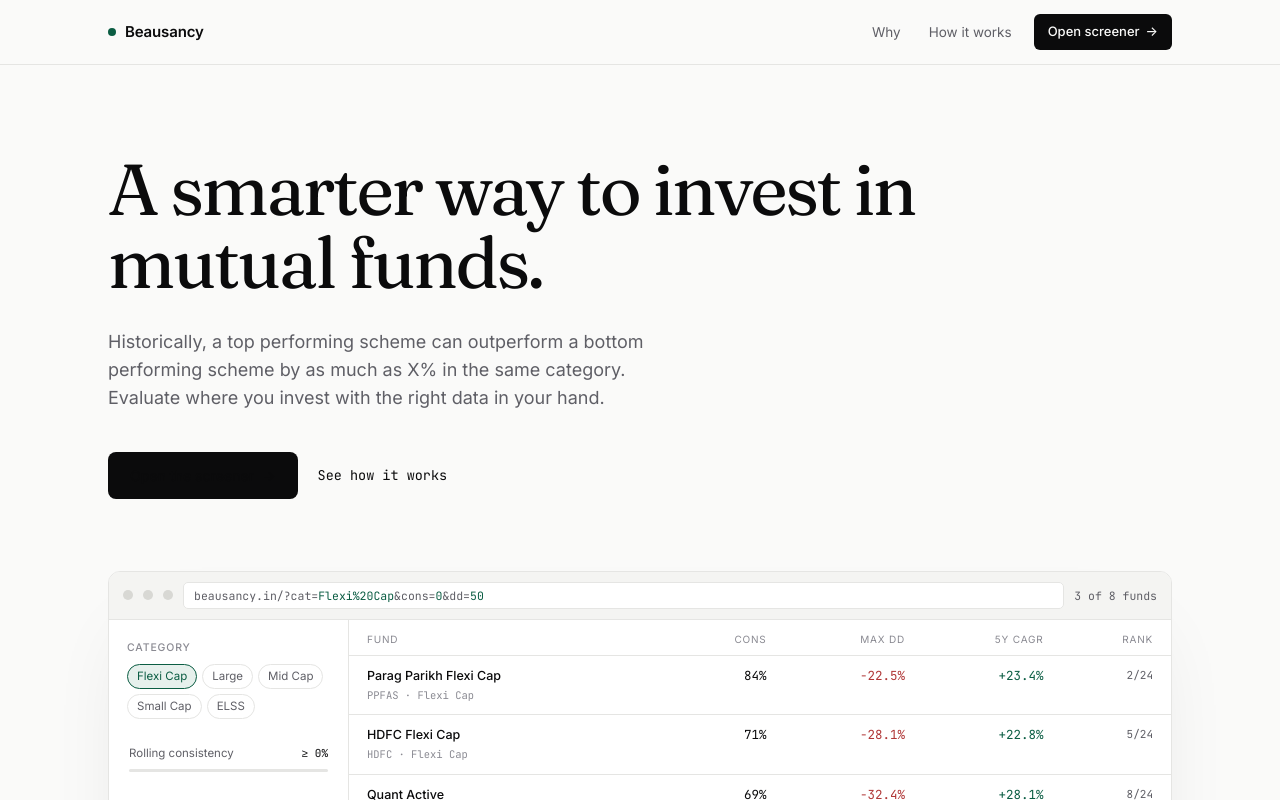
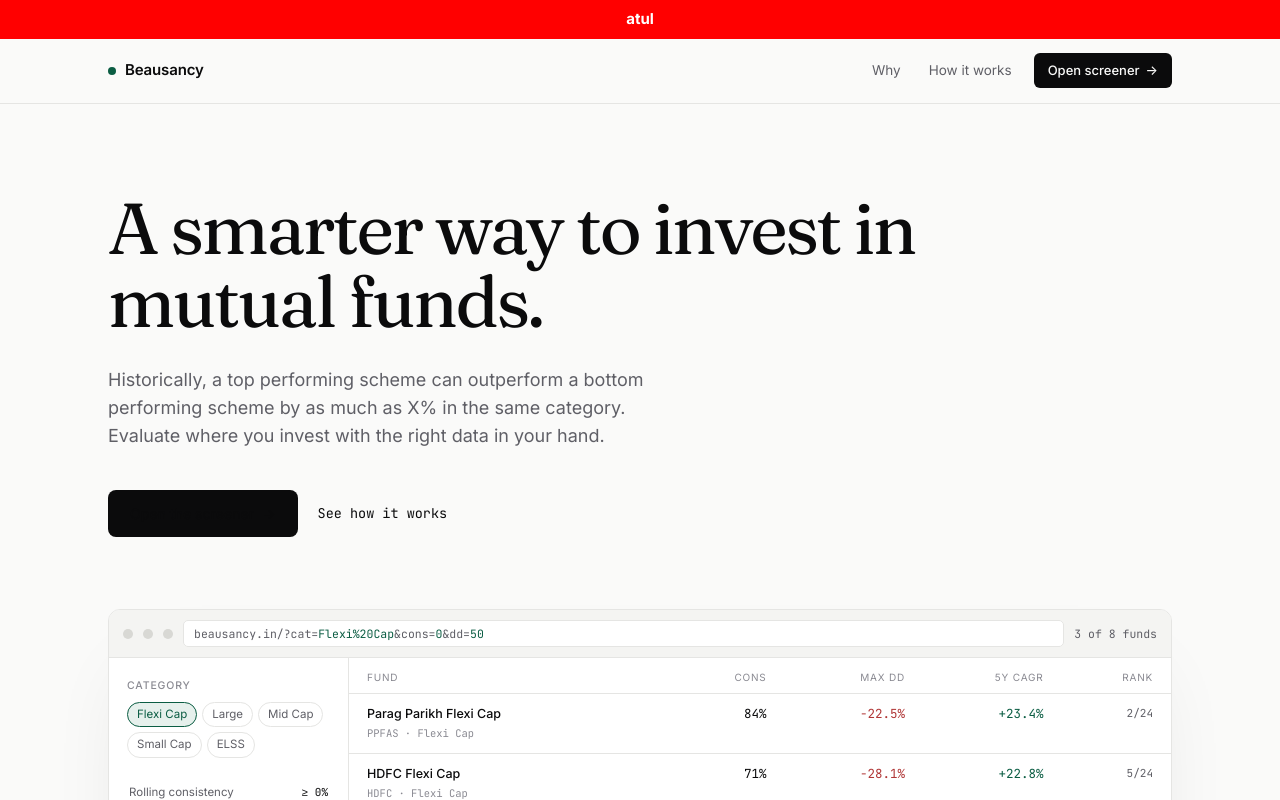
Before and after one commit to AtulS123/beausancy, a Next.js app: page / in a window 1280 px wide. Built offline with nearby package versions, Linux system fonts and the light colour scheme.

Commit message:
test: add atul banner to verify deployment

```diff
--- a/src/pages/index.tsx
+++ b/src/pages/index.tsx
@@ -34,6 +34,9 @@
       </Head>
 
       <div className="landing-body">
+
+        {/* Test banner */}
+        <div style={{background:'red',color:'white',textAlign:'center',padding:'8px',fontWeight:'bold'}}>atul</div>
 
         {/* Navigation */}
         <nav className="l-nav">
```
